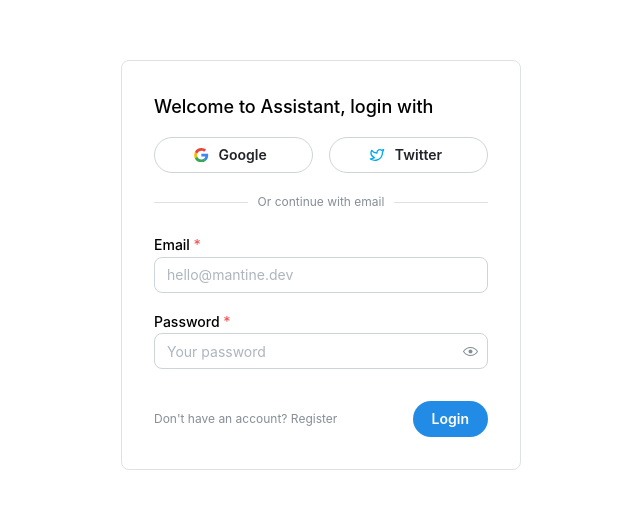
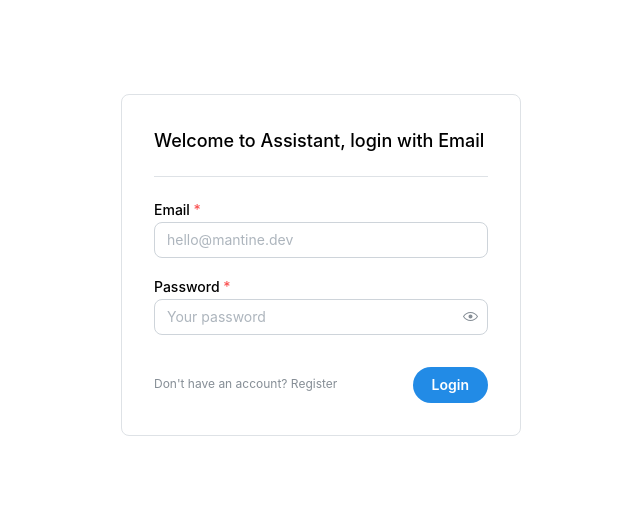
Before and after one commit to shalomtaiwo/assistant-web-app, a React (Create React App) app: page /auth in a window 1280 px wide. Shown: the part 135-644 px from the top of the page, without its empty margins (319-959 px from the left). Built offline with nearby package versions, Linux system fonts and the light colour scheme; no server answers.

Commit message:
remove social media log in

```diff
--- a/src/pages/auth/Authentication.jsx
+++ b/src/pages/auth/Authentication.jsx
@@ -75,20 +75,10 @@
 					size="lg"
 					fw={500}
 				>
-					Welcome to Assistant, {type} with
+					Welcome to Assistant, {type} with Email
 				</Text>
 
-				<Group
-					grow
-					mb="md"
-					mt="md"
-				>
-					<GoogleButton radius="xl">Google</GoogleButton>
-					<TwitterButton radius="xl">Twitter</TwitterButton>
-				</Group>
-
 				<Divider
-					label="Or continue with email"
 					labelPosition="center"
 					my="lg"
 				/>
```
